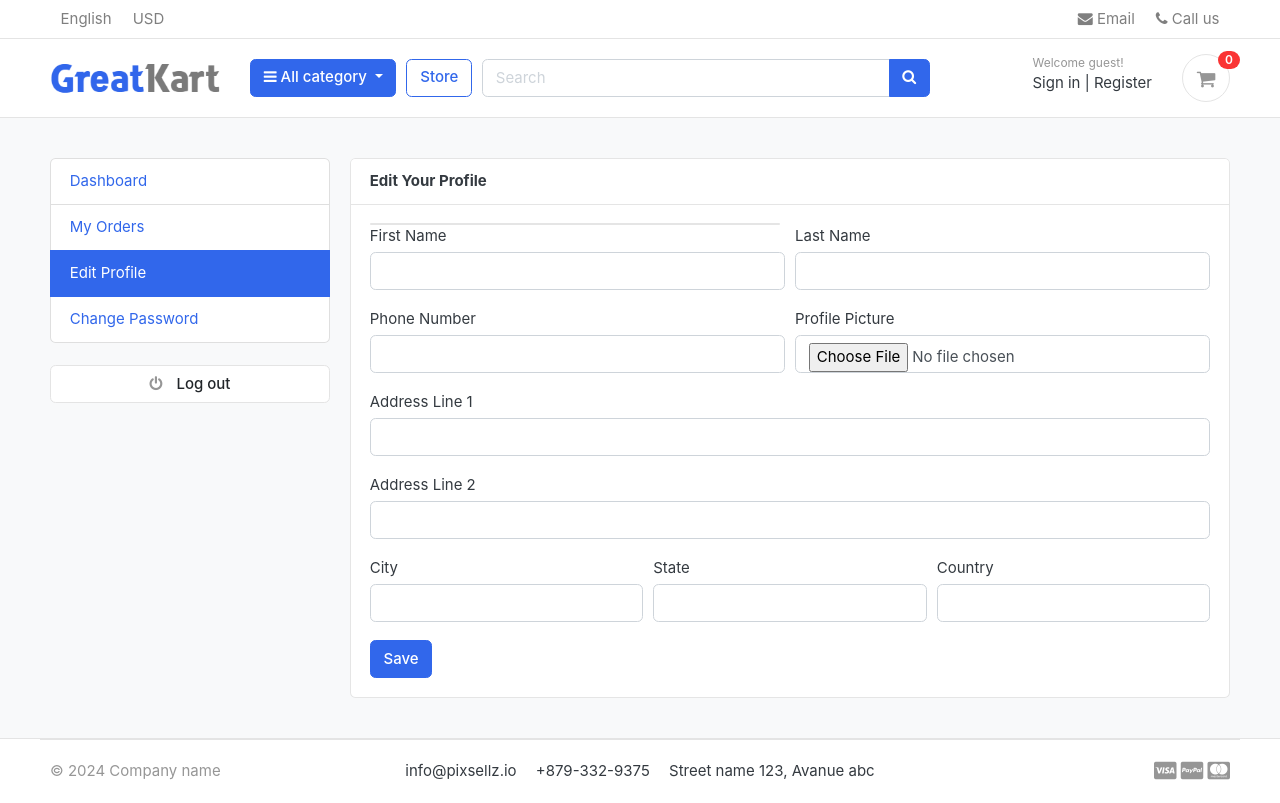
After one commit to Dedrik2021/e-shop, a Django app: page /accounts/edit-profile/ in a window 1280 px wide. The commit adds this page. Run offline with Django 3.2, Linux system fonts and the light colour scheme; data comes from the database, SQL or seed files in the repository; data that the repository does not hold is empty; some libraries are stand-ins or nearby versions; some web fonts are replaced.

Commit message:
edit profile setup

```diff
--- a/accounts/urls.py
+++ b/accounts/urls.py
@@ -12,5 +12,6 @@ urlpatterns = [
     path('reset_password_validate/<uidb64>/<token>/', views.reset_password_validate, name="reset_password_validate"),
     path('reset-password/', views.reset_password, name="reset_password"),
 
-    path('my-orders/', views.my_orders, name="my_orders")
+    path('my-orders/', views.my_orders, name="my_orders"),
+    path('edit-profile/', views.edit_profile, name="edit_profile")
 ]
--- a/accounts/views.py
+++ b/accounts/views.py
@@ -249,3 +249,8 @@ def my_orders(request):
     }
 
     return render(request, 'accounts/my_orders.html', context)
+
+
+
+def edit_profile(request):
+    return render(request, 'accounts/edit_profile.html')
--- /dev/null
+++ b/templates/accounts/edit_profile.html
@@ -0,0 +1,112 @@
+{% extends "base.html" %} {% block title %} Dashboard{% endblock title %} {% block content %}
+<section class="section-conten padding-y bg">
+	{% include "includes/alerts.html" %}
+	<div class="container">
+		<div class="row">
+			{% include "includes/dashboard_sidebar.html" %}
+			<main class="col-md-9">
+				<article class="card">
+					<header class="card-header">
+						<strong class="d-inline-block mr-3">Edit Your Profile</strong>
+					</header>
+					<div class="card-body">
+						<div class="row">
+							<div class="col-md-6">
+								<div class="card text-center"></div>
+							</div>
+							<div class="col-md-12">
+								<form action="" method="POST">
+									{% csrf_token %}
+									<div class="form-row">
+										<div class="form-group col-md-6">
+											<label>First Name</label>
+											<input
+												type="text"
+												class="form-control"
+												name="first_name"
+											/>
+										</div>
+										<div class="form-group col-md-6">
+											<label>Last Name</label>
+											<input
+												type="text"
+												class="form-control"
+												name="last_name"
+											/>
+										</div>
+									</div>
+									<div class="form-row">
+										<div class="form-group col-md-6">
+											<label>Phone Number</label>
+											<input
+												type="text"
+												class="form-control"
+												name="phone_number"
+											/>
+										</div>
+										<div class="form-group col-md-6">
+											<label>Profile Picture</label>
+											<input
+												type="file"
+												class="form-control"
+												name="profile_picture"
+											/>
+										</div>
+									</div>
+									<div class="form-group">
+										<label>Address Line 1</label>
+										<input
+											type="text"
+											class="form-control"
+											name="address_line_1"
+										/>
+									</div>
+									<div class="form-group">
+										<label>Address Line 2</label>
+										<input
+											type="text"
+											class="form-control"
+											name="address_line_2"
+										/>
+									</div>
+									<div class="form-row">
+										<div class="form-group col-md-4">
+											<label>City</label>
+											<input
+												type="text"
+												class="form-control"
+												name="city"
+											/>
+										</div>
+										<div class="form-group col-md-4">
+											<label>State</label>
+											<input
+												type="text"
+												class="form-control"
+												name="state"
+											/>
+										</div>
+										<div class="form-group col-md-4">
+											<label>Country</label>
+											<input
+												type="text"
+												class="form-control"
+												name="country"
+											/>
+										</div>
+									</div>
+                                    <button class="btn btn-primary" type="submit">Save</button>
+								</form>
+							</div>
+						</div>
+						<!-- row.// -->
+					</div>
+				</article>
+				<!-- order-group.// -->
+			</main>
+		</div>
+		<!-- row.// -->
+	</div>
+</section>
+<!-- ========================= SECTION CONTENT END// ========================= -->
+{% endblock content %}
--- a/templates/includes/dashboard_sidebar.html
+++ b/templates/includes/dashboard_sidebar.html
@@ -3,7 +3,7 @@
     <ul class="list-group">
         <a class="list-group-item {% if '/accounts/dashboard/' == request.path %}active {% endif %} " href={% url "dashboard" %}> Dashboard </a>
         <a class="list-group-item {% if '/accounts/my-orders/' == request.path %}active {% endif %} " href={% url "my_orders" %}> My Orders </a>
-        <a class="list-group-item" href="#"> Edit Profile </a>
+        <a class="list-group-item {% if '/accounts/edit-profile/' == request.path %}active {% endif %}" href={% url "edit_profile" %}> Edit Profile </a>
         <a class="list-group-item" href="#">Change Password </a>
     </ul>
     <br />
```
